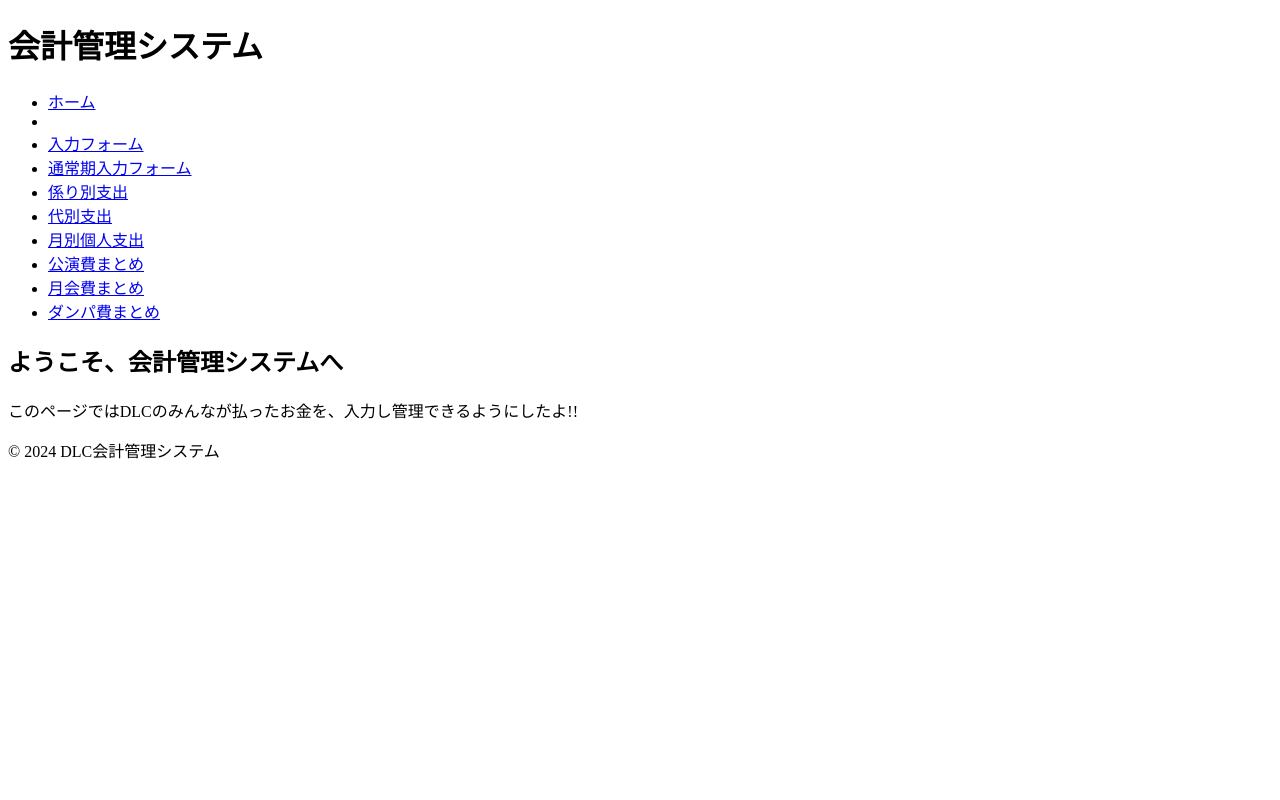
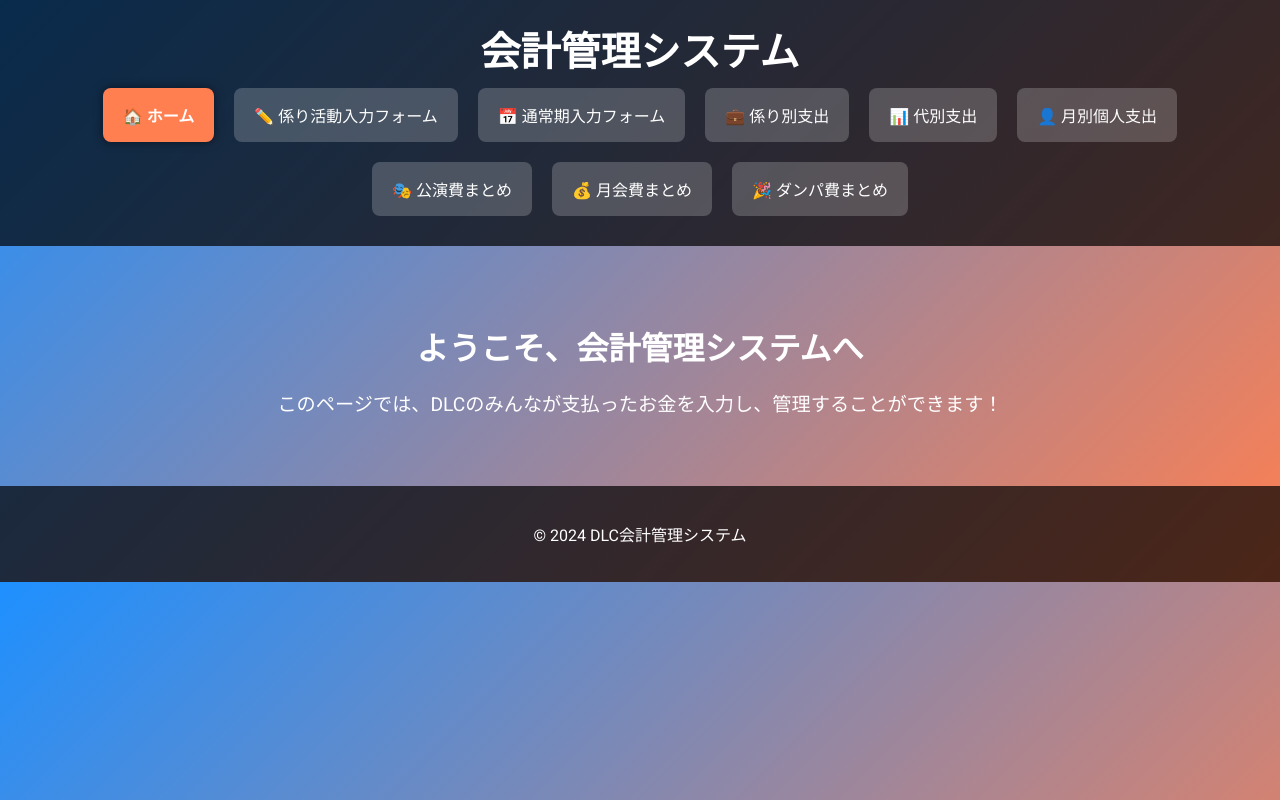
Before and after one commit to Shiki-dance/accounting-management, a Django app: template accounting/templates/accounting/index.html in a window 1280 px wide. Run offline with Django 3.2, Linux system fonts and the light colour scheme; the template is opened without the code that fills it, so the values that code supplies are empty.

Commit message:
grafic changes

```diff
--- a/accounting/static/accounting/css/style.css
+++ b/accounting/static/accounting/css/style.css
@@ -1,73 +1,89 @@
-/* 全体のレイアウト */
+/* 全体設定 */
 body {
-    font-family: Arial, sans-serif;
-    background-color: #f7f7f7;
-    color: #333;
+    font-family: 'Roboto', Arial, sans-serif;
+    background: linear-gradient(135deg, #1e90ff, #ff7f50);
+    color: #fff;
     margin: 0;
     padding: 0;
 }
 
-.container {
-    width: 80%;
-    margin: 0 auto;
-    padding: 20px;
-    background-color: #fff;
-    box-shadow: 0 0 10px rgba(0, 0, 0, 0.1);
+header {
+    text-align: center;
+    padding: 20px 10px;
+    background-color: rgba(0, 0, 0, 0.7);
 }
 
-/* ヘッダー */
 header h1 {
-    font-size: 24px;
-    color: #5a5a5a;
-    border-bottom: 2px solid #d3d3d3;
-    padding-bottom: 10px;
+    font-size: 2.5rem;
+    color: #fff;
+    margin: 0;
+}
+
+.main-nav ul {
+    list-style: none;
+    margin: 0;
+    padding: 0;
+    display: flex;
+    justify-content: center;
+    flex-wrap: wrap;
+}
+
+.main-nav li {
+    margin: 10px;
+}
+
+.main-nav a {
+    display: block;
+    padding: 15px 20px;
+    background: rgba(255, 255, 255, 0.2);
+    color: #fff;
+    text-decoration: none;
+    border-radius: 8px;
+    font-size: 1rem;
+    text-align: center;
+    transition: all 0.3s ease;
+}
+
+.main-nav a:hover {
+    background: rgba(255, 255, 255, 0.4);
+    transform: scale(1.05);
+}
+
+.main-nav .active a {
+    background: #ff7f50;
+    font-weight: bold;
+    box-shadow: 0 0 10px rgba(0, 0, 0, 0.5);
+}
+
+.intro {
+    text-align: center;
+    padding: 50px 20px;
+}
+
+.intro h2 {
+    font-size: 2rem;
     margin-bottom: 20px;
 }
 
-/* 各セクションのスタイル */
-.department, .age-group, .person {
-    margin-bottom: 20px;
-    padding: 10px;
-    background-color: #f0f4f8;
-    border-radius: 5px;
+.intro p {
+    font-size: 1.2rem;
 }
 
-/* 見出し */
-h2, h3 {
-    color: #4a90e2;
+footer {
+    text-align: center;
+    padding: 20px;
+    background: rgba(0, 0, 0, 0.7);
+    color: #fff;
 }
 
-/* リストのスタイル */
-ul {
-    list-style: none;
-    padding: 0;
+/* モバイル対応 */
+@media (max-width: 768px) {
+    .main-nav ul {
+        flex-direction: column;
+    }
+
+    .main-nav a {
+        width: 100%;
+        text-align: left;
+    }
 }
-
-li {
-    padding: 5px 0;
-    border-bottom: 1px solid #e0e0e0;
-}
-
-/* テーブルのスタイル */
-table {
-    width: 100%;
-    border-collapse: collapse;
-    margin-top: 10px;
-}
-
-table th, table td {
-    padding: 8px;
-    text-align: left;
-    border-bottom: 1px solid #ddd;
-}
-
-table th {
-    background-color: #e3e3e3;
-    color: #4a4a4a;
-}
-
-/* 金額部分 */
-li, td {
-    font-weight: bold;
-    color: #333;
-}
--- a/accounting/templates/accounting/base.html
+++ b/accounting/templates/accounting/base.html
@@ -13,7 +13,7 @@
             <nav>
                 <ul>
                     <li><a href="/">ホーム</a></li>
-                    <li><a href="{% url 'create_expenses' %}">入力フォーム</a></li>
+                    <li><a href="{% url 'create_expenses' %}">係り活動入力フォーム</a></li>
                     <li><a href="{% url 'input_category' %}">通常期入力フォーム</a></li>
                     <li><a href="{% url 'department_expenses' %}">係り別支出</a></li>
                     <li><a href="{% url 'age_expenses' %}">代別支出</a></li>
--- a/accounting/templates/accounting/index.html
+++ b/accounting/templates/accounting/index.html
@@ -4,29 +4,35 @@
     <meta charset="UTF-8">
     <meta name="viewport" content="width=device-width, initial-scale=1.0">
     <title>会計管理システム</title>
+    {% load static %}
+    <link rel="stylesheet" href="{% static 'accounting/css/style.css' %}">
+    <link href="https://fonts.googleapis.com/css2?family=Roboto:wght@400;700&display=swap" rel="stylesheet">
 </head>
 <body>
     <header>
-        <h1>会計管理システム</h1>
-        <nav>
+        <div class="header-container">
+            <h1>会計管理システム</h1>
+        </div>
+        <nav class="main-nav">
             <ul>
-                <li><a href ="/">ホーム</a><li>
-                <li><a href="{% url 'create_expenses' %}">入力フォーム</a></li>
-                <li><a href="{% url 'input_category' %}">通常期入力フォーム</a></li>
-                <li><a href="{% url 'department_expenses' %}">係り別支出</a></li>
-                <li><a href="{% url 'age_expenses' %}">代別支出</a></li>
-                <li><a href="{% url 'monthly_personal_expenses' %}">月別個人支出</a></li>
-                <li><a href="{% url 'view_public_performance' %}">公演費まとめ</a></li>
-                <li><a href="{% url 'view_monthly_fee' %}">月会費まとめ</a></li>
-                <li><a href="{% url 'view_dance_party' %}">ダンパ費まとめ</a></li>
+                <li class="active"><a href="/">🏠 ホーム</a></li>
+                <li><a href="{% url 'create_expenses' %}">✏️ 係り活動入力フォーム</a></li>
+                <li><a href="{% url 'input_category' %}">📅 通常期入力フォーム</a></li>
+                <li><a href="{% url 'department_expenses' %}">💼 係り別支出</a></li>
+                <li><a href="{% url 'age_expenses' %}">📊 代別支出</a></li>
+                <li><a href="{% url 'monthly_personal_expenses' %}">👤 月別個人支出</a></li>
+                <li><a href="{% url 'view_public_performance' %}">🎭 公演費まとめ</a></li>
+                <li><a href="{% url 'view_monthly_fee' %}">💰 月会費まとめ</a></li>
+                <li><a href="{% url 'view_dance_party' %}">🎉 ダンパ費まとめ</a></li>
             </ul>
         </nav>
     </header>
-    <section>
-        <h2>ようこそ、会計管理システムへ</h2>
-        <p>このページではDLCのみんなが払ったお金を、入力し管理できるようにしたよ!!</p>
-    </section>
-
+    <main>
+        <section class="intro">
+            <h2>ようこそ、会計管理システムへ</h2>
+            <p>このページでは、DLCのみんなが支払ったお金を入力し、管理することができます！</p>
+        </section>
+    </main>
     <footer>
         <p>© 2024 DLC会計管理システム</p>
     </footer>
--- a/accounting/views.py
+++ b/accounting/views.py
@@ -100,11 +100,13 @@ def delete_expense(request, expense_id):
 
 # 4. 各代ごとの支出合計と内訳上と同様に行う
 def age_expenses(request):
+    sort_by = request.GET.get('sort_by', 'name')  # URLパラメータで並べ替え基準を取得（デフォルトは'name'）
     ages = Expense.objects.values('age').distinct()
     age_data = {}
+
     for age_entry in ages:
         age = age_entry['age']
-        expenses = Expense.objects.filter(age=age)
+        expenses = Expense.objects.filter(age=age).order_by(sort_by)  # 並べ替え
         total = expenses.aggregate(Sum('amount'))['amount__sum'] or 0
         age_data[age] = {
             'total': total,
```
Also changed, not shown: accounting/templates/accounting/age_expenses.html (+12 -2 lines), 1 other file.
